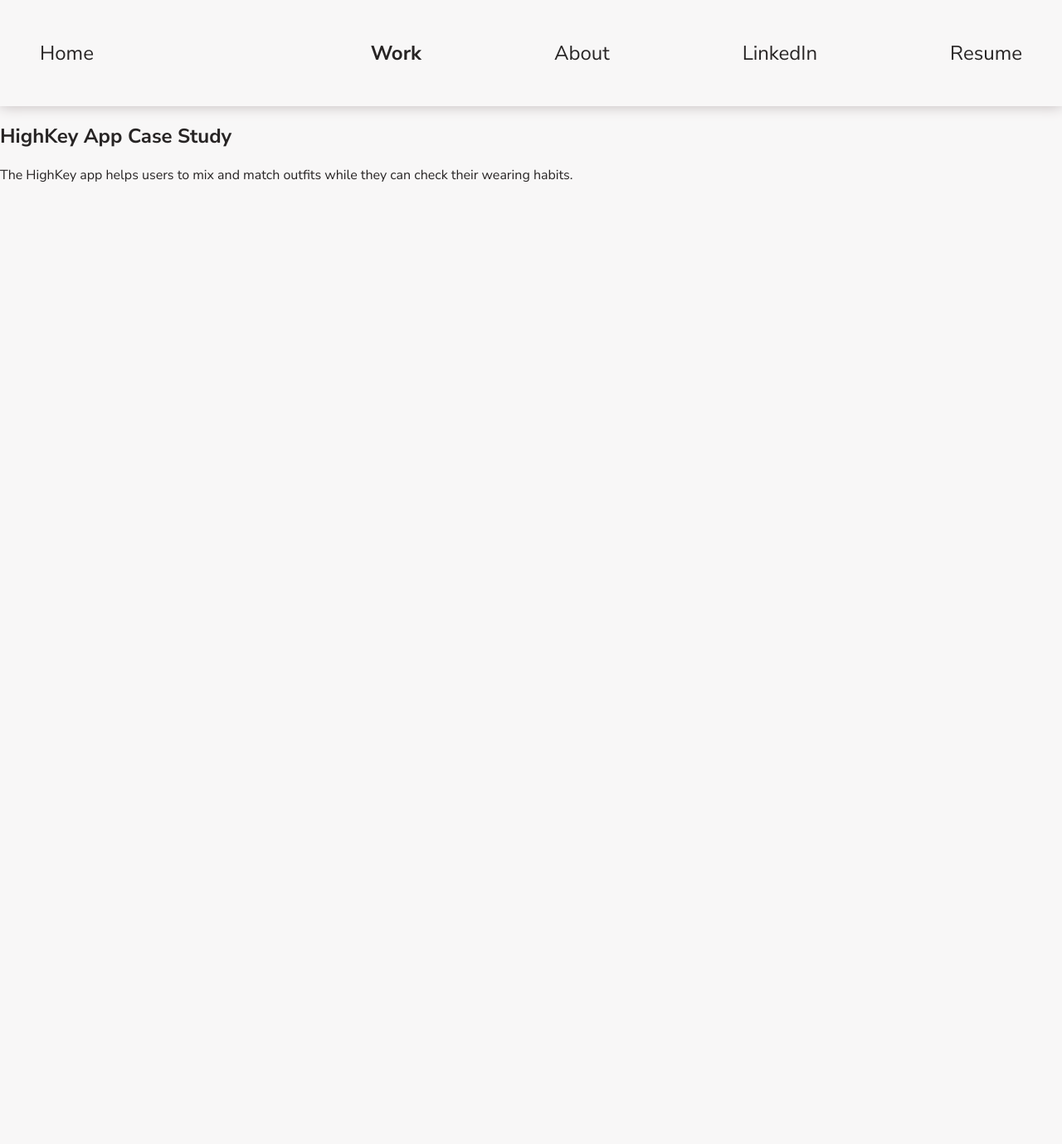
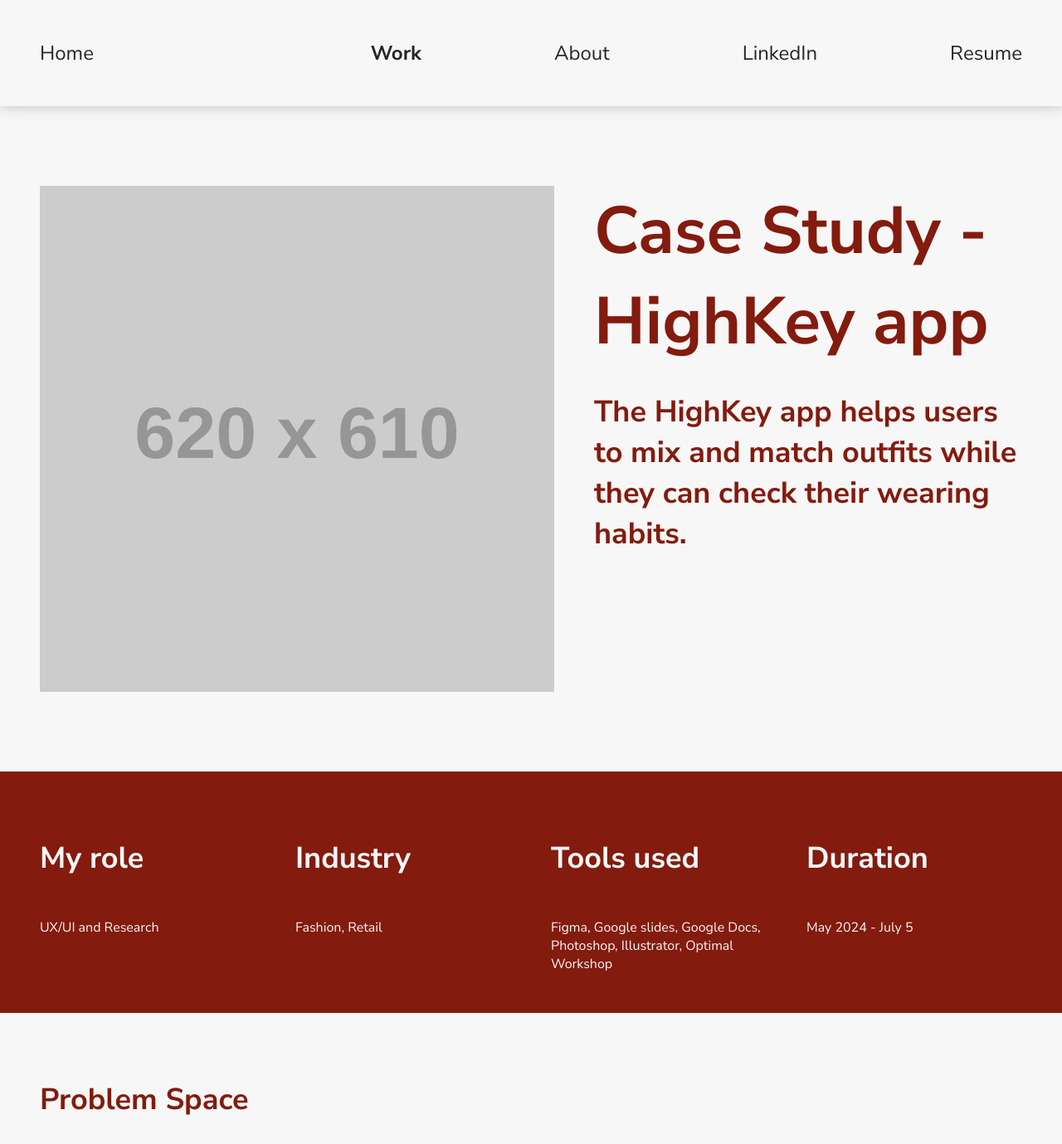
Before and after one commit to clayton-duarte/julias-portfolio-nextjs, a Next.js app: page /work/highkey-app-case-study in a window 1280 px wide. Shown: the top 1379 px of the page at 83% size. Before the commit the page ends 800 px from the top, so only its background shows below. Built offline with nearby package versions, Linux system fonts and the light colour scheme.

Commit message:
feat(WIP): high key case study

```diff
--- a/src/components/Container.tsx
+++ b/src/components/Container.tsx
@@ -2,5 +2,7 @@
 
 export default styled.section`
   max-width: 1280px;
+  padding: 0 3rem;
   margin: 0 auto;
+  width: 100%;
 `
--- a/src/components/Header.tsx
+++ b/src/components/Header.tsx
@@ -12,8 +12,8 @@
 
 const Wrapper = styled.div`
   justify-content: space-between;
+  padding: 3rem 0;
   display: flex;
-  padding: 3rem;
   gap: 3rem;
 `
 
--- a/src/pages/_app.tsx
+++ b/src/pages/_app.tsx
@@ -1,16 +1,26 @@
 import type { AppProps } from "next/app";
 
-import { ThemeProvider } from "~/theme";
 import createCache from "@emotion/cache";
 import { CacheProvider } from "@emotion/react";
+import styled from "@emotion/styled";
+
+import { ThemeProvider } from "~/theme";
 
 const cache = createCache({ key: "next" });
+
+const StyledMain = styled.main`
+  flex-direction: column;
+  display: flex;
+  gap: 3rem;
+`
 
 export default function App({ Component, pageProps }: AppProps) {
   return (
     <CacheProvider value={cache}>
       <ThemeProvider>
-        <Component {...pageProps} />
+        <StyledMain>
+          <Component {...pageProps} />
+        </StyledMain>
       </ThemeProvider>
     </CacheProvider>
   )
--- a/src/pages/work/highkey-app-case-study.tsx
+++ b/src/pages/work/highkey-app-case-study.tsx
@@ -1,13 +1,298 @@
+// import Image from "next/image";
+
+import styled from "@emotion/styled";
+
 import Container from "~/components/Container";
 import Header from "~/components/Header";
+
+const Row = styled.div<{ align?: string }>`
+  align-items: ${props => props.align || 'start'};
+  justify-content: space-between;
+  margin: 3rem 0;
+  display: flex;
+  width: 100%;
+  gap: 3rem;
+`
+
+const H1 = styled.h1`
+  color: ${props => props.theme.PRIMARY};
+  font-size: 80px;
+  margin: 0;
+`
+
+const H2 = styled.h2`
+  color: ${props => props.theme.PRIMARY};
+  font-size: 36px;
+`
+
+const BgSection = styled.section`
+  background-color: ${props => props.theme.PRIMARY};
+  color: ${props => props.theme.WHITE};
+`
+
+const Col = styled.div<{ align?: string }>`
+  align-items: ${props => props.align || 'start'};
+  flex-direction: column;
+  justify-items: start;
+  display: flex;
+  width: 100%;
+  gap: 1rem;
+`
+
+const Title = styled.h3<{ primary?: boolean; align?: string; separator?: boolean }>`
+  border-bottom: ${props => props.separator ? `2px solid ${props.theme.BLACK}` : 'none'};
+  color: ${props => props.primary ? props.theme.PRIMARY : 'inherit'};
+  text-align: ${props => props.align || 'left'};
+  font-size: 36px;
+  padding: 1rem 0;
+  margin: 1rem 0;
+`
+
+const P1 = styled.p`
+  margin: 0;
+`
+
+const P2 = styled.p<{ strong?: boolean }>`
+  font-weight: ${props => props.strong ? '700' : '400'};
+  font-size: 27px;
+  margin: 0;
+`
+
+const CardSection = styled.section`
+  background: ${props => props.theme.PRIMARY};
+  color: ${props => props.theme.WHITE};
+  border-radius: 20px;
+  padding: 2rem;
+`
+
+const List = styled.ul`
+  display: flex;
+  flex-direction: column;
+  gap: 3rem;
+`
+
+const ListItem = styled.li`
+  font-size: 27px;
+`
 
 export default function HighkeyAppCaseStudyPage() {
   return (
     <>
       <Header />
       <Container>
-        <h1>HighKey App Case Study</h1>
-        <p>The HighKey app helps users to mix and match outfits while they can check their wearing habits.</p>
+        <Row>
+          {/* <Image
+            src="/high-key-app.png"
+            alt="high-key-app"
+            width={338}
+            height={688}
+            priority
+          /> */}
+          <img src="https://placehold.co/620x610" />
+          <div>
+            <H1>Case Study - HighKey app</H1>
+            <H2>The HighKey app helps users to mix and match outfits while they can check their wearing habits.</H2>
+          </div>
+        </Row>
+      </Container>
+      <BgSection>
+        <Container>
+          <Row>
+            <Col>
+              <Title>My role</Title>
+              <P1>UX/UI and Research</P1>
+            </Col>
+            <Col>
+              <Title>Industry</Title>
+              <P1>Fashion, Retail</P1>
+            </Col>
+            <Col>
+              <Title>Tools used</Title>
+              <P1>
+                Figma, Google slides, Google Docs,
+                <br />
+                Photoshop, Illustrator, Optimal Workshop
+              </P1>
+            </Col>
+            <Col>
+              <Title>Duration</Title>
+              <P1>May 2024 - July 5</P1>
+            </Col>
+          </Row>
+        </Container>
+      </BgSection>
+      <Container>
+        <Title primary>Problem Space</Title>
+        <P2>
+          Gen Z Canadians, aged 12-27, struggle to plan their outfits, leading to overbuying or underusing their clothing pieces.
+        </P2>
+        <P2>
+          This problem occurs because they often forget about the clothes they own after purchase. As a result, items are underutilized or donated after minimal use. Addressing this issue is crucial to help them make more conscious purchasing decisions, save money and optimize their wardrobe.
+        </P2>
+      </Container>
+      <Container>
+        <CardSection>
+          <Title align="center">Design Process</Title>
+          <Row>
+            <Col>
+              <img src="https://placehold.co/126x126" />
+              <P2>Empathize</P2>
+              <ul>
+                <li>Secondary</li>
+                <li>Research</li>
+                <li>User Interviews</li>
+              </ul>
+            </Col>
+            <Col>
+              <img src="https://placehold.co/126x126" />
+              <P2>Define</P2>
+              <ul>
+                <li>User Interviews</li>
+                <li>Secondary Research</li>
+              </ul>
+            </Col>
+            <Col>
+              <img src="https://placehold.co/126x126" />
+              <P2>Ideate</P2>
+            </Col>
+            <Col>
+              <img src="https://placehold.co/126x126" />
+              <P2>Prototype</P2>
+            </Col>
+            <Col>
+              <img src="https://placehold.co/126x126" />
+              <P2>Test</P2>
+            </Col>
+          </Row>
+        </CardSection>
+      </Container >
+      <Container>
+        <Title primary separator>Secondary Research</Title>
+        <Row>
+          <Col>
+            <Row>
+              <Col>
+                <H1>73%</H1>
+              </Col>
+              <Col>
+                <P2>of Gen Z are the most willing to pay more for sustainable products.</P2>
+              </Col>
+            </Row>
+          </Col>
+          <H2>But</H2>
+          <Col>
+            <Row>
+              <Col>
+                <H1>36%</H1>
+              </Col>
+              <Col>
+                <P2>The number of times a garment is worn has declined  in 15 years</P2>
+              </Col>
+            </Row>
+          </Col>
+        </Row>
+      </Container>
+      <Container>
+        <Title primary separator>Assumptions</Title>
+        <Row>
+          <Col>
+            <Row>
+              <img src="https://placehold.co/62x62" />
+              <P2>Gen Z Canadians do not have access to information about where to donate their clothes.</P2>
+            </Row>
+          </Col>
+          <Col>
+            <Row>
+              <img src="https://placehold.co/62x62" />
+              <P2>Gen Z Canadians have a sustainable mindset, but overbuying is still a big struggle for them.</P2>
+            </Row>
+          </Col>
+          <Col>
+            <Row>
+              <img src="https://placehold.co/62x62" />
+              <P2>Gen Z Canadians are more likely to buy clothes in person than online.</P2>
+            </Row>
+          </Col>
+        </Row>
+        <Row>
+          <Col>
+            <Row>
+              <img src="https://placehold.co/62x62" />
+              <P2>Gen Z Canadians tend to purchase excessive clothing due to attractive prices, discounts, and sales.</P2>
+            </Row>
+          </Col>
+          <Col>
+            <Row>
+              <img src="https://placehold.co/62x62" />
+              <P2>Gen Z Canadians use social media as a reference for outfit ideas.</P2>
+            </Row>
+          </Col>
+          <Col />
+        </Row>
+        <Title primary>Chosen assumption</Title>
+        <Row>
+          <Col />
+          <Col>
+            <Row>
+              <img src="https://placehold.co/62x62" />
+              <P2>Gen Z Canadians tend to purchase excessive clothing due to attractive prices, discounts, and sales.</P2>
+            </Row>
+          </Col>
+          <Col />
+        </Row>
+      </Container>
+      <Container>
+        <Title primary separator>Hypothesis</Title>
+        <Row>
+          <Col>
+            <P2>
+              <strong>I believe that</strong> Gen Z people overbuy and end up forgetting to wear their clothes.
+            </P2>
+            <P2>
+              <strong>I will know I am right</strong> when 3 out 5 of my interviewees mentioned that they forget their clothes in their wardrobe.
+            </P2>
+          </Col>
+          <Col />
+        </Row>
+        <Row align="center">
+          <img src="https://placehold.co/500x500" />
+          <P2 strong>John, Gen Z Canadian, 22 years old. Used to live in Hamilton but recently moved to TO to live with his roommates. His style is casual and sport.</P2>
+        </Row>
+        <Row align="center">
+          <img src="https://placehold.co/500x500" />
+          <P2 strong>Emma, Gen Z Canadian, 19 years old. Living with her parents in Toronto, so she can save money. Have a more pop colour clothing style, uses Instagram for inspiration.</P2>
+        </Row>
+        <Row align="center">
+          <img src="https://placehold.co/500x500" />
+          <P2 strong>Gabriella, Gen Z Canadian, 22 years old. Lives in TO, she got her first job last year and uses Tiktok and Pinterest for clothing inspo.</P2>
+        </Row>
+      </Container>
+      <Container>
+        <Title primary separator>Interview Script</Title>
+        <Row>
+          <Col>
+            <P2 strong>Some of the questions that I used during the interviews:</P2>
+          </Col>
+          <Col />
+        </Row>
+        <Row>
+          <img src="https://placehold.co/500x500" />
+          <List>
+            <ListItem>What apps do you typically use?</ListItem>
+            <ListItem>What is your main goal when buying a clothing piece?</ListItem>
+            <ListItem>Tell me about the last time you tried to give away your clothes. What was the biggest challenge to it?</ListItem>
+            <ListItem>How many times you would say you wear a clothing piece, before giving away your clothes?</ListItem>
+          </List>
+        </Row>
+      </Container>
+      <Container>
+        <Title primary separator>Affinity Mapping</Title>
+        <Row>
+          <Col align="center">
+            <img src="https://placehold.co/743x1178" />
+            <img src="https://placehold.co/743x1178" />
+            <img src="https://placehold.co/743x1178" /></Col>
+        </Row>
       </Container>
     </>
   )
```
